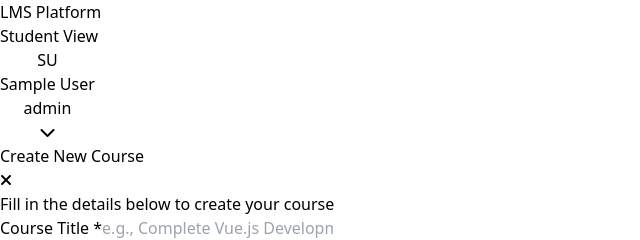
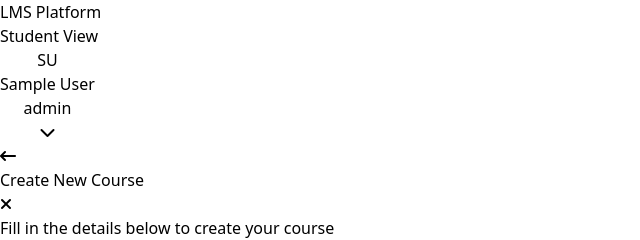
Before and after one commit to Ejay02/lms-frontend, a Vue app: page /create-course in a window 1280 px wide. Shown: the top 240 px of the page, without its empty margins (0-640 px from the left). Built offline with nearby package versions, Linux system fonts and the light colour scheme; no server answers; sample sign-in values are in the browser's storage; what vue3-google-login would draw is missing.

Commit message:
feat: add back navigation link to createCourse view

```diff
--- a/src/views/createCourse.vue
+++ b/src/views/createCourse.vue
@@ -1,4 +1,9 @@
 <template>
+  <RouterLink to="/" class="p-2 cursor-pointer">
+    <i
+      class="fa-solid fa-arrow-left-long text-gray-400 mb-4 hover:animate-bounce"
+    ></i>
+  </RouterLink>
   <div class="min-h-screen bg-gray-50 py-8">
     <div class="max-w-4xl mx-auto bg-gray-200 rounded-lg shadow-md p-6">
       <!-- Header -->
```
